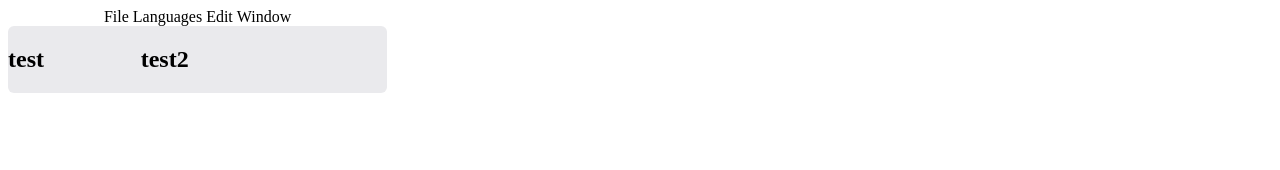
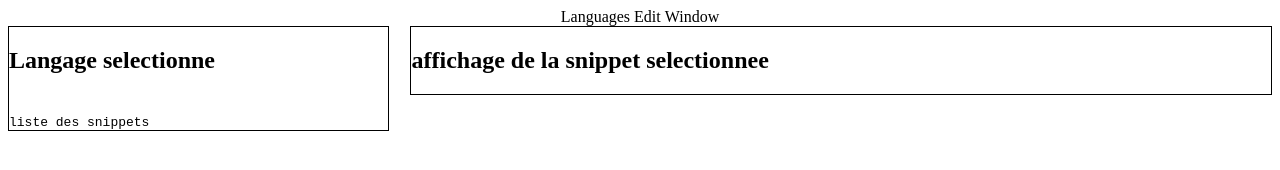
Before and after one commit to DrCuuT/snippets, a website: page index.html in a window 1280 px wide. Drawn offline with Linux system fonts and the light colour scheme.

Commit message:
design basique app

```diff
--- a/default.css
+++ b/default.css
@@ -16,6 +16,7 @@
     display: inherit;
 }
 #menu a {
+    background: #ffffff;
     text-decoration: none;
     display: block;
     color:#000;
@@ -40,20 +41,19 @@
   clear: both;
 }
 .group {
-  background: #eaeaed;
-  border-radius: 6px;
+  background: #ffffff;
+  border-radius: 10px;
   clear: both;
   *zoom: 1;
 }
-.group,
-header,
-section,
-aside,
+
 section {
+border:1px black solid;
   float: left;
   width: 30%;
 }
 aside {
+    border:1px black solid;
   float: right;
-  width: 65%;
+  width: 68%;
 }
--- a/index.html
+++ b/index.html
@@ -1,22 +1,18 @@
 <!DOCTYPE html>
 <html>
+
 <head>
     <title></title>
     <meta charset="UTF-8">
-        <meta name="viewport" content="width=device-width, initial-scale=1.0"> <!--à upd-->
+    <meta name="viewport" content="width=device-width, initial-scale=1.0">
     <link rel="stylesheet" href="default.css" />
     <script src="app.js" defer></script>
 </head>
+
 <body>
 
     <header>
         <ul id="menu">
-                <li><a href="#">File</a>
-                    <ul>
-                        <!--<li><a href="#">Open</a></li>-->
-                        <li><a href="#">Save</a></li>
-                    </ul>
-                </li>
             <li><a href="#">Languages</a>
                 <ul>
                     <li><a href="#">JavaScript</a></li>
@@ -52,16 +48,20 @@
 
 
             <SCRIPT LANGUAGE="Javascript">
-document.write("<H1>test</H1>");
+                document.write("<H1>Langage selectionne</H1>");
             </SCRIPT>
+            <br>
+            <code>liste des snippets</code>
         </section>
         <aside>
 
 
             <SCRIPT LANGUAGE="Javascript">
-document.write("<H1>test2</H1>");
+                document.write("<H1>affichage de la snippet selectionnee</H1>");
+
             </SCRIPT>
         </aside>
     </div>
 </body>
+
 </html>
```
Lines whose indentation alone changed are shown as unchanged.
